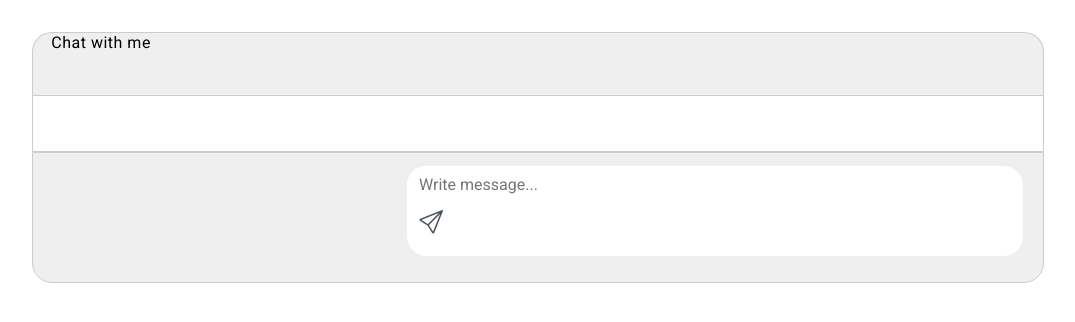
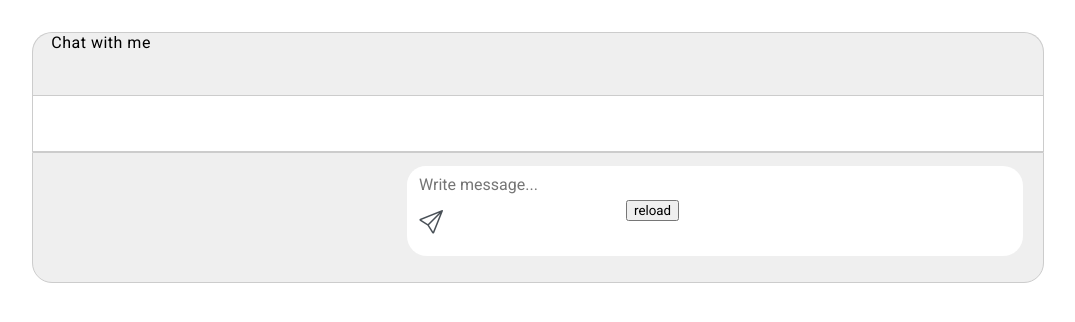
Before and after one commit to OuYangMinOa/Xiao-Xia-LLM, a Flask app: page /chat in a window 1280 px wide. Shown: the top 322 px of the page, without its empty margins (102-1177 px from the left). Run offline with Flask 3, Linux system fonts and the light colour scheme; parts of the project's set-up code (start-up, migrations or seed data) failed here and were passed over; some libraries are stand-ins or nearby versions.

Commit message:
Add a reload button

```diff
--- a/server.py
+++ b/server.py
@@ -10,7 +10,7 @@ from LLm import LOAD_LLM_MODEL
 
 
 model = lambda x:"hi"
-model = LOAD_LLM_MODEL()
+# model = LOAD_LLM_MODEL()
 print(model("init"))
 
 app   = Flask(__name__)
@@ -50,11 +50,13 @@ def check_result():
     else:
         return jsonify({"result":"Not ready"})
 
-@app.route('/get_result', methods=['GET'])
-def get_result():
+@app.route('/reload', methods=['GET'])
+def reload():
     global PromptStillRunning, UPDATED_, messages
-    UPDATED_ = True
-    return jsonify(messages)
+    messages = []
+    PromptStillRunning = False
+    UPDATED_ = False
+    return jsonify({"status":"ok"})
 
 @app.route('/prompt',methods=['POST'])
 def prompt():
--- a/templates/chat.html
+++ b/templates/chat.html
@@ -36,8 +36,17 @@
                             <span class="input-group-text send-icon ">
                                     <i class="bi bi-send" id="Sendbutton"></i>
                             <span>
+
+
+
                         </div>
                 </form>
+
+                <span class="input-group-text send-icon ">
+                    <button id="reload">reload</button>
+                <span>
+
+
             </div>
         </div>
     </div>
@@ -52,6 +61,11 @@
         }
         console.log("開始循環");
         pollForResult();
+
+        document.getElementById("reload").addEventListener("click", function(){
+            fetch('/reload').then(response => response.json())
+            window.location = window.location.href;
+        });
 
         function pollForResult() {
 
--- a/templates/home.html
+++ b/templates/home.html
@@ -13,6 +13,6 @@
     </div>
     <br>
     <br>
-    <button class='myButton' ><a href="chat">聊天</a></button>
+    <button class='myButton' onclick="location.href = 'chat';"><a href="chat">聊天</a></button>
 </body>
 </html>
```
